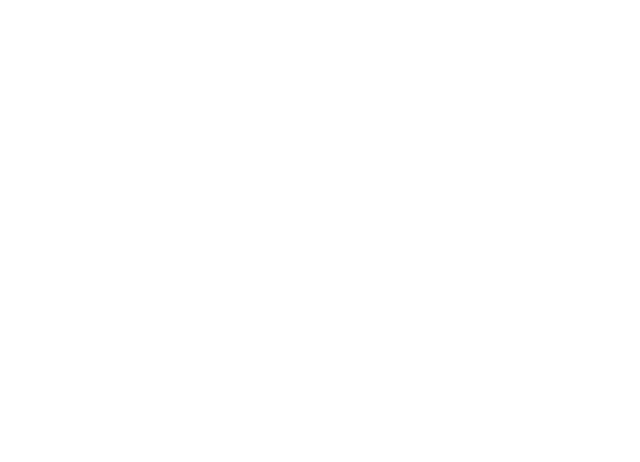
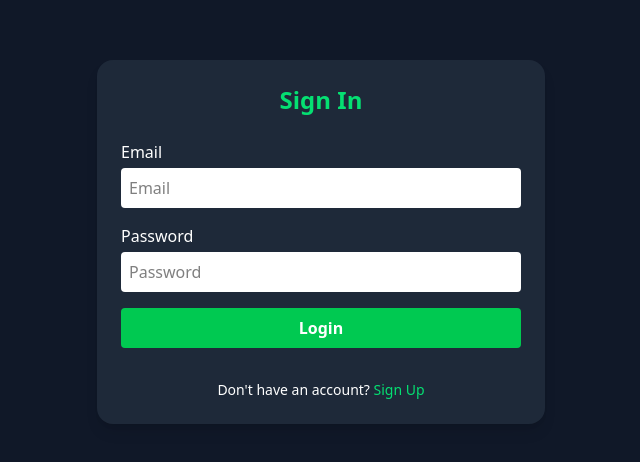
Before and after one commit to abdull435/Ecommerce-cyber, a React app in the folder frontend/: page /signin in a window 1280 px wide. Before the commit this address had no page. Shown: the part 158-620 px from the top of the page, without its empty margins (319-959 px from the left). Built offline with nearby package versions, Linux system fonts and the light colour scheme; the HTML template or start-up script is replaced by a standard one.

Commit message:
add signin component in frontend

```diff
--- a/frontend/src/App.jsx
+++ b/frontend/src/App.jsx
@@ -3,6 +3,7 @@
 import Main from './components/main';
 import AddProduct from './components/addProduct';
 import Signup from './components/signup';
+import Signin from './components/signin';
 import { BrowserRouter as Router, Routes, Route } from 'react-router-dom';
 
 function App() {
@@ -11,6 +12,7 @@
 
     <Router>
       <Routes>
+      <Route path="/signin" element={<Signin />} />
       <Route path="/signup" element={<Signup />} />
       <Route path="/add-product" element={<AddProduct />} />
       <Route path="/home" element={<><Navbar/><Main/></>} />
--- /dev/null
+++ b/frontend/src/components/signin.jsx
@@ -0,0 +1,50 @@
+import React from 'react';
+
+const Signin = () => {
+  return (
+    <div className="flex items-center justify-center min-h-screen bg-gray-900 text-white">
+      <div className="bg-gray-800 p-6 rounded-2xl w-full max-w-md shadow-lg">
+        <h2 className="text-2xl font-bold text-green-400 mb-6 text-center">Sign In</h2>
+        <form className="flex flex-col space-y-4">
+          <div className="flex flex-col">
+            <label className="mb-1">Email</label>
+            <input
+              type="email"
+              name="email"
+              placeholder="Email"
+              required
+              className="p-2 rounded bg-white text-black"
+            />
+          </div>
+
+          <div className="flex flex-col">
+            <label className="mb-1">Password</label>
+            <input
+              type="password"
+              name="password"
+              placeholder="Password"
+              required
+              className="p-2 rounded bg-white text-black"
+            />
+          </div>
+
+          <button
+            type="submit"
+            className="bg-green-500 hover:bg-green-600 p-2 rounded font-bold cursor-pointer"
+          >
+            Login
+          </button>
+
+          <div className="text-center mt-4 text-sm">
+            Don't have an account?{' '}
+            <a href="/signup" className="text-green-400 hover:underline">
+              Sign Up
+            </a>
+          </div>
+        </form>
+      </div>
+    </div>
+  );
+};
+
+export default Signin;
```
